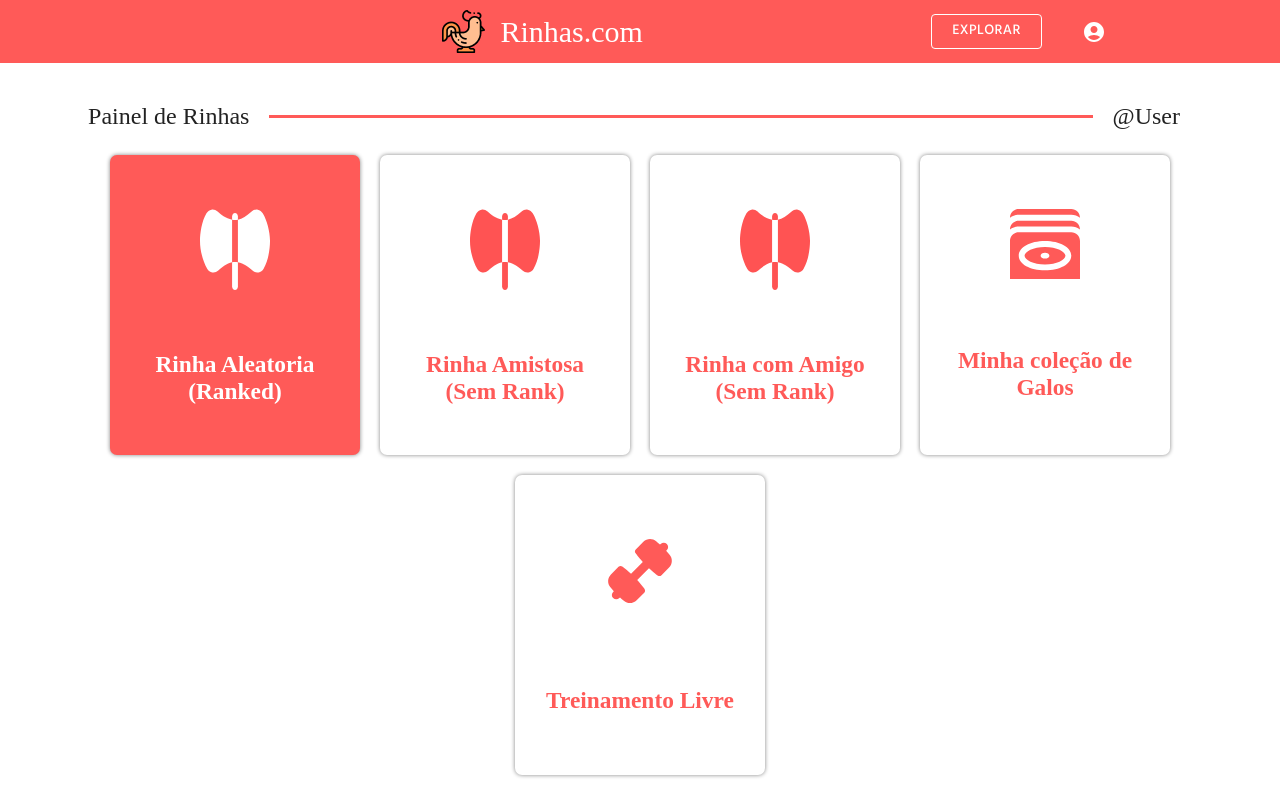
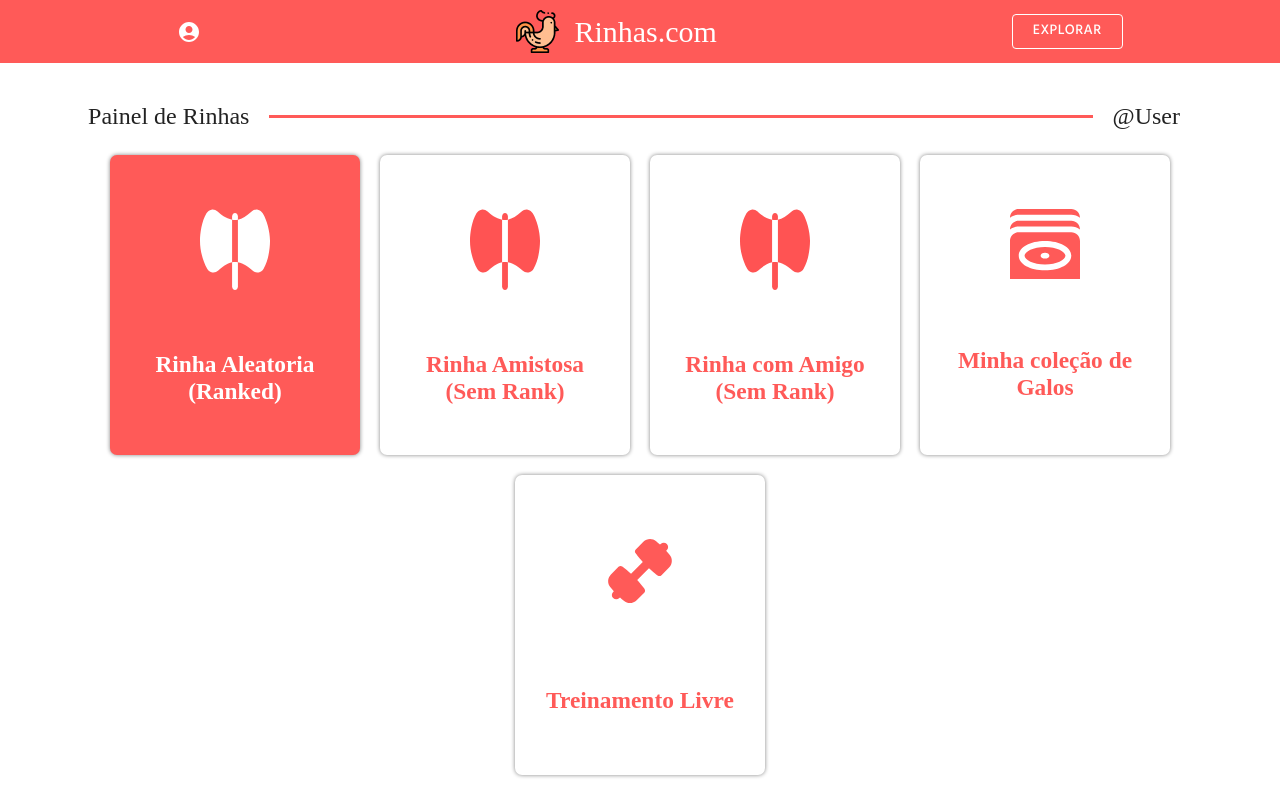
Before and after one commit to Luan16p/rinha-de-galo-front, a React (Create React App) app: page / in a window 1280 px wide. Shown: the top 798 px of the page. Built offline with nearby package versions, Linux system fonts and the light colour scheme; a web font is replaced by a local one.

Commit message:
Alinhando Logo e mudando o botão profile de lugar

```diff
--- a/src/Components/Navbar/Navbar.css
+++ b/src/Components/Navbar/Navbar.css
@@ -51,6 +51,10 @@
     text-decoration: none;
 }
 
+.resp {
+    display: none;
+}
+
 .navlist .btn-profile {
     padding: 4px 20px;
     border: 0;
@@ -79,8 +83,13 @@
 }
 
 @media screen and (max-width: 650px) {
-    .navbar-flex-grep {
+
+    .noresp {
         display: none;
+    }
+
+    .resp {
+        display: flex;
     }
     .navbar {
         flex-direction: column;
--- a/src/Components/Navbar/Navbar.js
+++ b/src/Components/Navbar/Navbar.js
@@ -9,7 +9,9 @@ const Navbar = ({auth}) => {
     return (
         <header>
             <nav className='navbar'>
-                <div className='navbar-flex-grep'></div>
+                <div className='navlist noresp'>
+                    {!auth ? <Link className="btn-entrar" to="/entrar">Entrar </Link> : <ProfileOptions/>}
+                </div>
                 <Link className="Logo" to={"/"}>
                     <img src="images/logo.png" alt='Logo do App'/>
                     <h2>Rinhas.com</h2>
@@ -17,8 +19,7 @@ const Navbar = ({auth}) => {
 
                 <div className='navlist'>
                     <Dropdown/>
-
-                    {!auth ? <Link className="btn-entrar" to="/entrar">Entrar </Link> : <ProfileOptions/>}
+                    <div className='resp'>{!auth ? <Link className="btn-entrar" to="/entrar">Entrar </Link> : <ProfileOptions/>}</div>
                 </div>
             </nav>
         </header>
```
